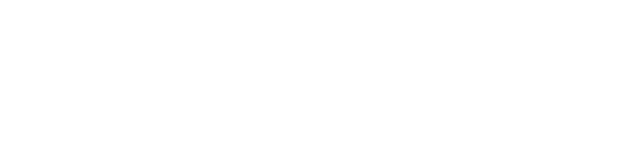
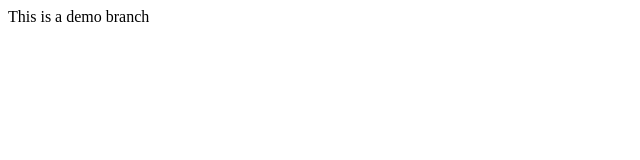
Before and after one commit to colindsouza777/flask-practice-cfg18, a plain HTML site: page templates/index/index.html in a window 1280 px wide. Shown: the whole page, without its empty margins (0-640 px from the left). Drawn offline with Linux system fonts and the light colour scheme.

Commit message:
added body

```diff
--- a/templates/index/index.html
+++ b/templates/index/index.html
@@ -5,6 +5,6 @@
     <title></title>
   </head>
   <body>
-
+    This is a  demo branch
   </body>
 </html>
```
